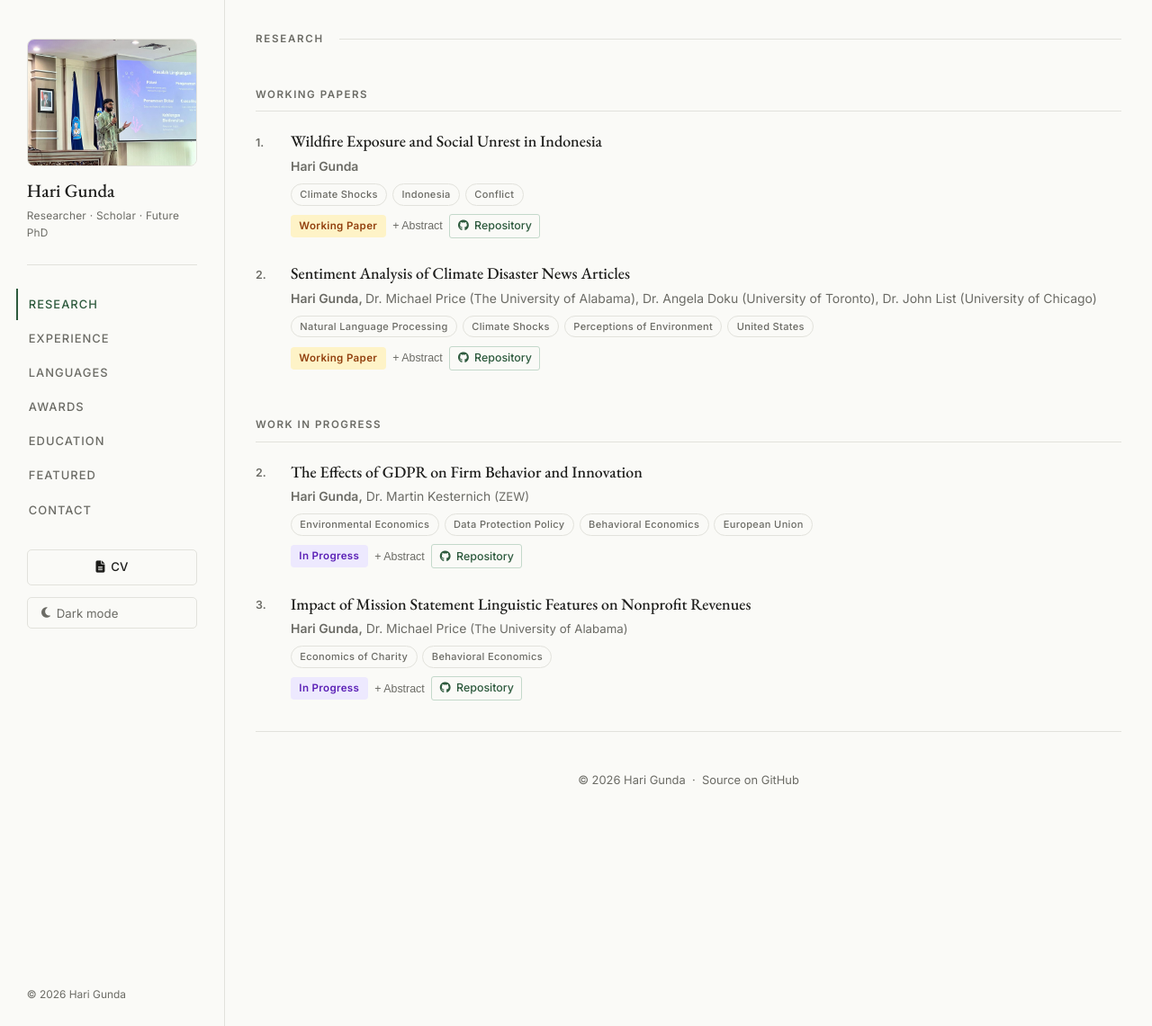
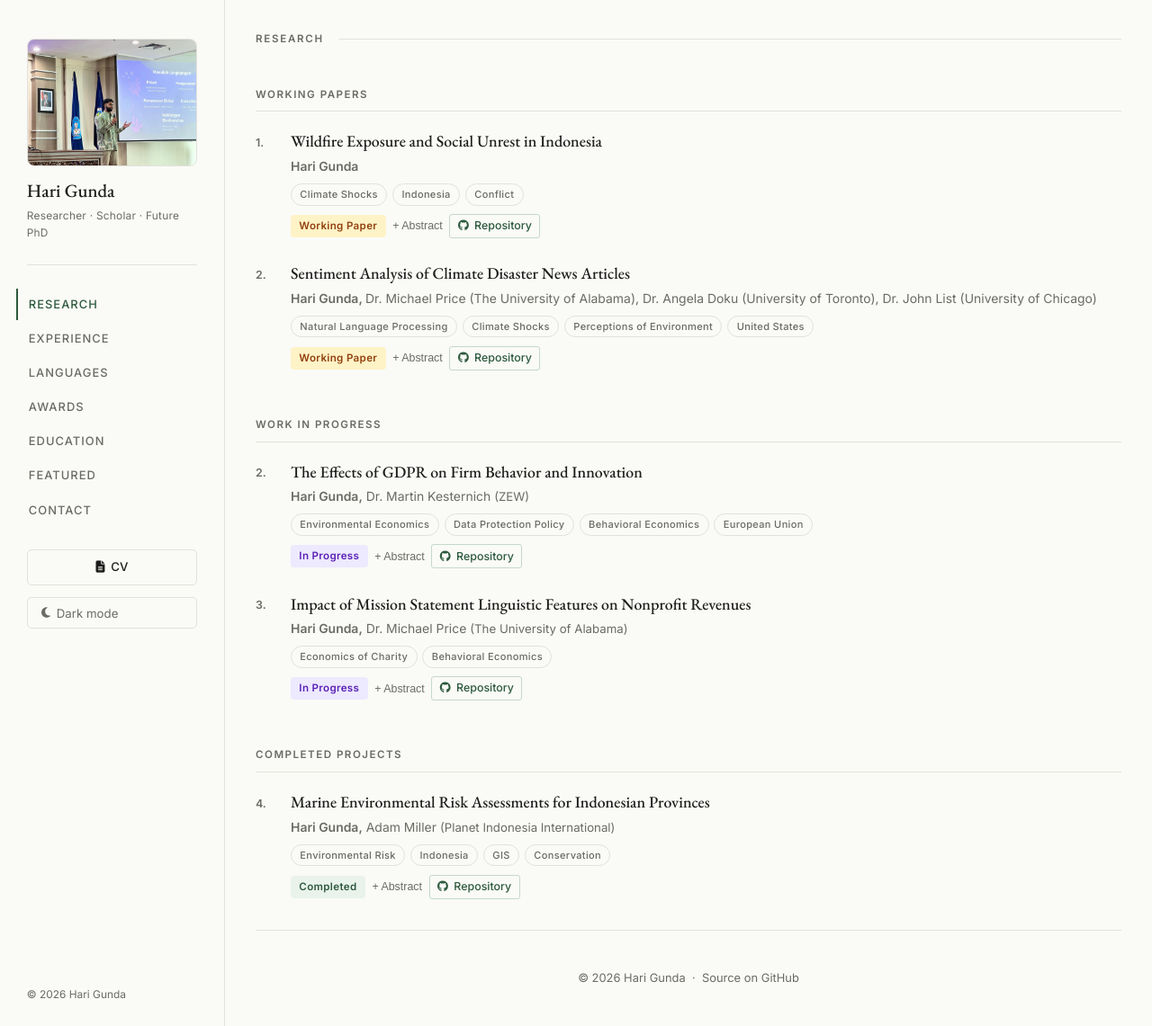
Before and after one commit to Hariaksha/hariaksha.github.io, a Jekyll site: the page built from research/index.html, in a window 1280 px wide and 1141 px high. Shown: the whole window at 90% size. Built offline with Jekyll 4.4.1, drawn with Linux system fonts in a browser that asks for light colours.

Commit message:
add completed YPI internship project

```diff
--- a/research/index.html
+++ b/research/index.html
@@ -105,4 +105,34 @@ description: "Working papers and research in progress on climate, conflict, and
       </li>
     </ul>
   </div>
+
+  <!-- Completed Projects -->
+  <div class="research-group">
+    <p class="group-title">Completed Projects</p>
+    <ul class="paper-list">
+
+      <li class="paper-item">
+        <span class="paper-num">4.</span>
+        <div class="paper-body">
+          <p class="paper-title">Marine Environmental Risk Assessments for Indonesian Provinces</p>
+          <p class="paper-authors"><strong>Hari Gunda,</strong> <span style="color:var(--muted); font-size:0.78rem;"></span>
+  Adam Miller <span style="color:var(--muted); font-size:0.78rem;">(Planet Indonesia International)</span></p>
+          <div class="paper-tags">
+            <span class="paper-tag">Environmental Risk</span>
+            <span class="paper-tag">Indonesia</span>
+            <span class="paper-tag">GIS</span>
+            <span class="paper-tag">Conservation</span>
+          </div>
+          <div class="paper-row">
+            <span class="badge badge-pub">Completed</span>
+            <button class="abstract-btn" onclick="openResearchModal({title:'Marine Environmental Risk Assessments for Indonesian Provinces',authors:'Hari Gunda, Adam Miller (Planet Indonesia International)',tags:['Environmental Risk','Indonesia','GIS','Conservation'],abstract:'Developed a composite Provincial Marine Environmental Risk Index to help Yayasan Planet Indonesia identify where marine conservation funding is most needed, since less than 9% of Indonesia\'s marine and coastal area is currently protected. The index averages three sub-indices built from a literature review and Indonesian government statistics: marine ecosystem extent (coral reef, mangrove, and seagrass area), natural hazard vulnerability (floods, tsunamis, earthquakes, and tidal abrasion), and provincial socioeconomic development (based on the Village Development Index). Findings were mapped in QGIS using the Coral Reef Atlas, World Database on Protected Areas, and Global Mangrove Watch, identifying Papua and the provinces of West Kalimantan, South Sulawesi, East Nusa Tenggara, East Kalimantan, North Kalimantan, Maluku, North Maluku, and the Bangka Belitung Islands as priorities for conservation investment.'})">+ Abstract</button>
+            <a href="https://github.com/Hariaksha/magang-ypi/blob/main/Laporan%20Akhir.docx" class="paper-link" target="_blank">
+              <i class="fab fa-github"></i> Repository
+            </a>
+          </div>
+        </div>
+      </li>
+
+    </ul>
+  </div>
 </section>
```
